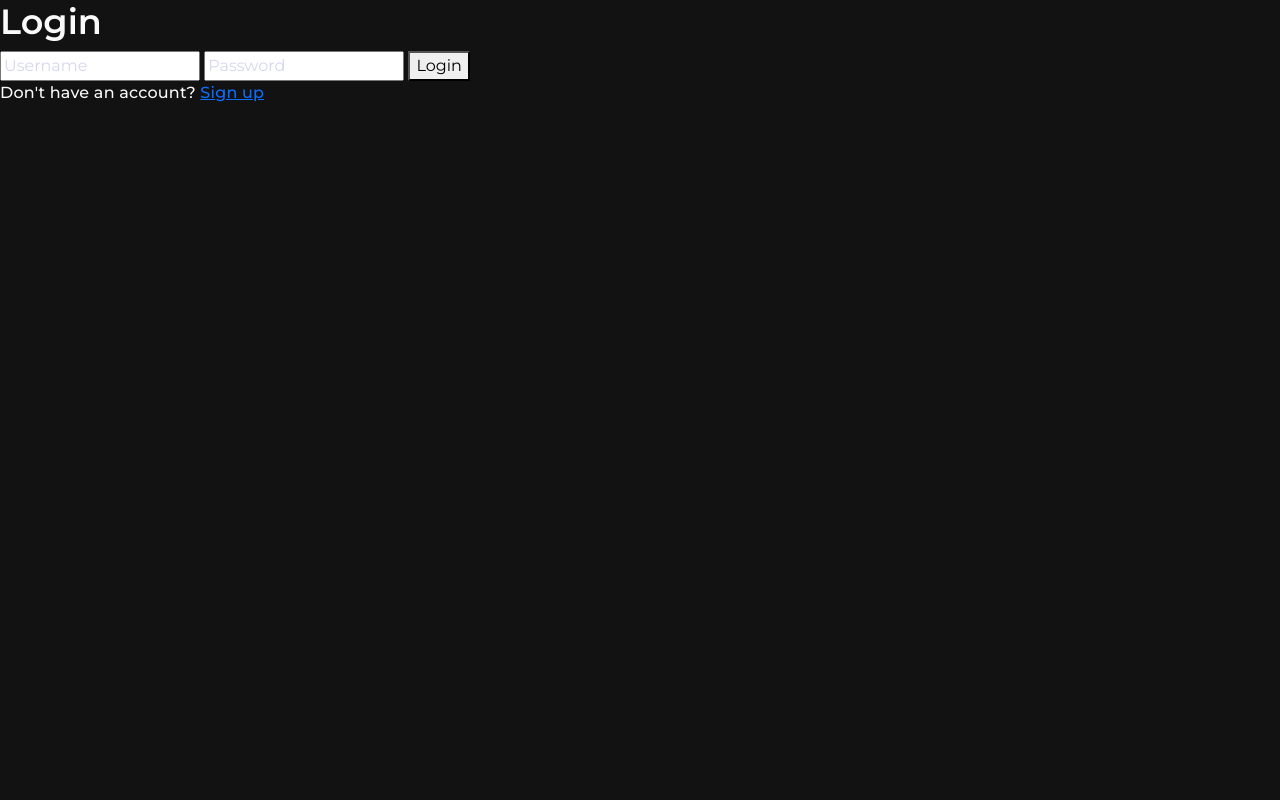
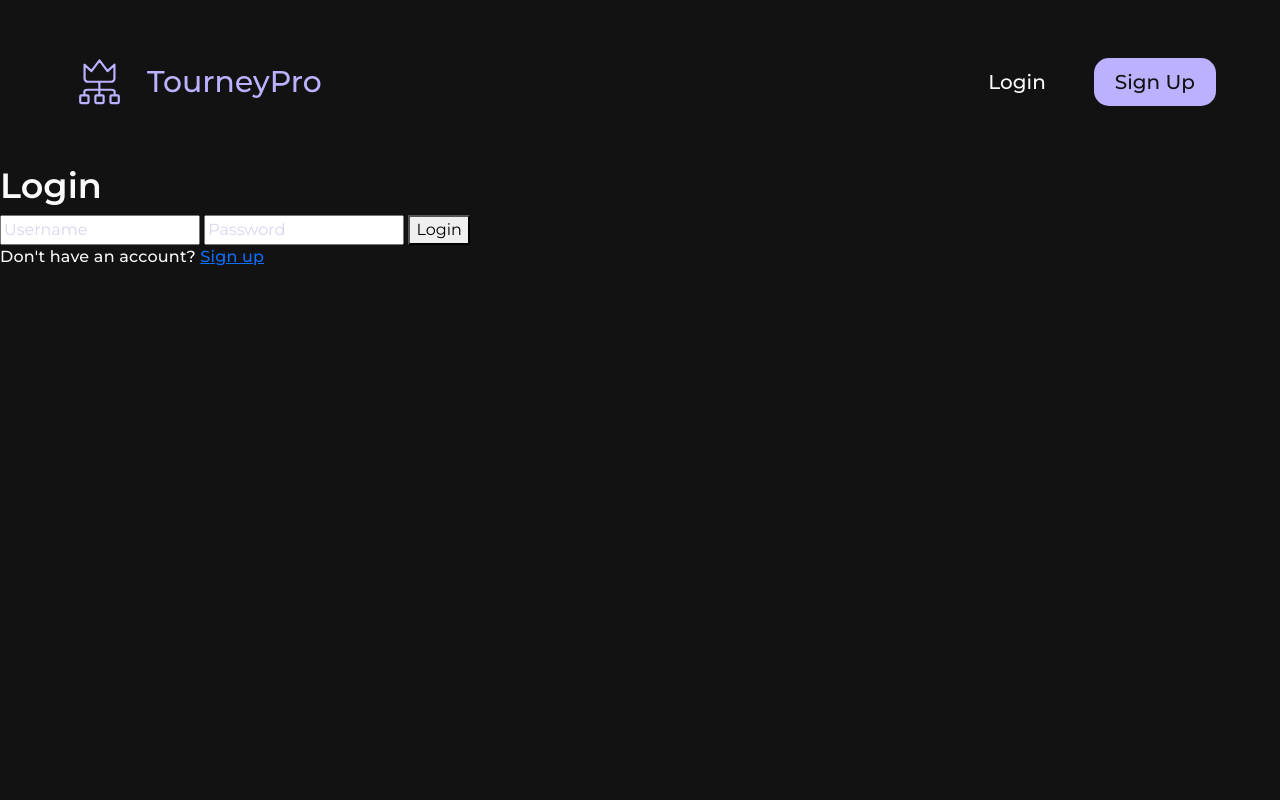
Before and after one commit to mouper/CITS3403-Project, a Flask app: page /login in a window 1280 px wide. Run offline with Flask 3, Linux system fonts and the light colour scheme; some libraries are stand-ins or nearby versions.

Commit message:
feat: add landing navbar to login and sign up pages

```diff
--- a/src/templates/login.html
+++ b/src/templates/login.html
@@ -1,6 +1,15 @@
 {% extends "base.html" %}
 
 {% block content %}
+    <nav class="landing-nav-container">
+        <div class="landinglogo">
+            <div class="LogoLandingNav"></div>
+        </div>
+        <div class="nav-links">
+            <a href="{{ url_for('login') }}" class="login-btn medium2">Login</a>
+            <a href="{{ url_for('signup') }}" class="signup-btn medium2">Sign Up</a>
+        </div>
+    </nav>
     <div class="login-form">
         <h1 class="title2">Login</h1>
 
```
Also changed, not shown: src/templates/signup.html (+9 -0 lines).
